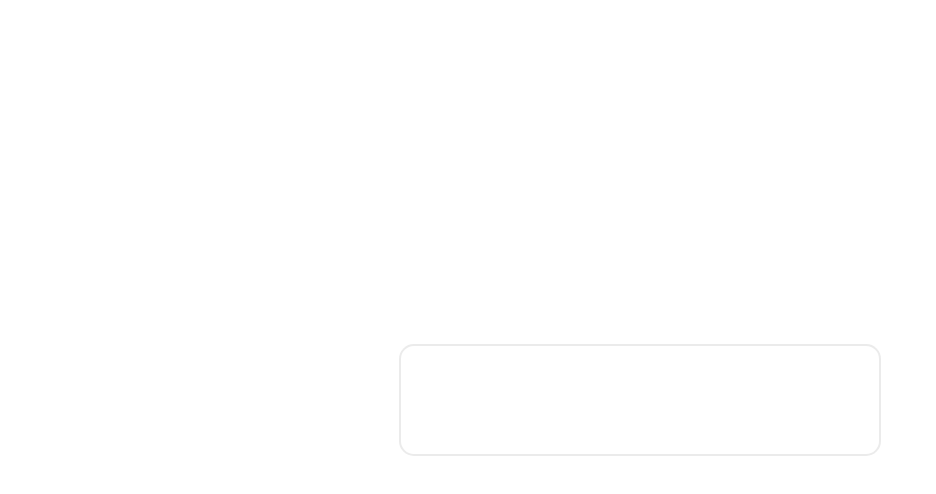
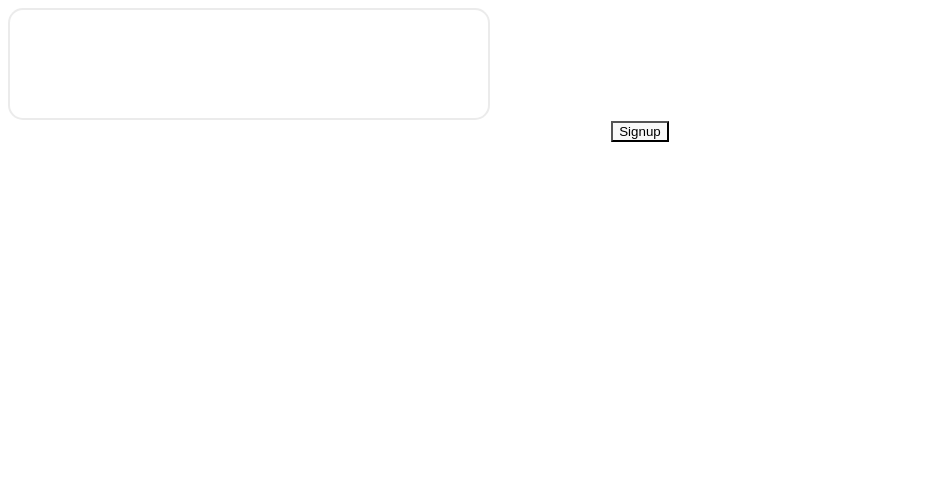
Before and after one commit to aashujames/weather-prediction, a React (Vite) app: page / in a window 1280 px wide. Shown: the top 494 px of the page, without its empty margins (0-936 px from the left). Built offline with nearby package versions, Linux system fonts and the light colour scheme.

Commit message:
button component created

```diff
--- a/src/App.css
+++ b/src/App.css
@@ -1,41 +1,8 @@
 #root {
-  max-width: 1280px;
-  margin: 0 auto;
-  padding: 2rem;
-  text-align: center;
+    max-width: 1280px;
+    margin: 0;
+    padding: 2rem;
+    text-align: center;
+    padding: 0;
+    box-sizing: border-box;
 }
-
-.logo {
-  height: 6em;
-  padding: 1.5em;
-  will-change: filter;
-}
-.logo:hover {
-  filter: drop-shadow(0 0 2em #646cffaa);
-}
-.logo.react:hover {
-  filter: drop-shadow(0 0 2em #61dafbaa);
-}
-
-@keyframes logo-spin {
-  from {
-    transform: rotate(0deg);
-  }
-  to {
-    transform: rotate(360deg);
-  }
-}
-
-@media (prefers-reduced-motion: no-preference) {
-  a:nth-of-type(2) .logo {
-    animation: logo-spin infinite 20s linear;
-  }
-}
-
-.card {
-  padding: 2em;
-}
-
-.read-the-docs {
-  color: #888;
-}
--- a/src/App.tsx
+++ b/src/App.tsx
@@ -2,6 +2,7 @@ import { useState } from "react";
 import reactLogo from "./assets/react.svg";
 import "./App.css";
 import Input from "./components/Input/Input";
+import Button from "./components/Button/Button";
 
 function App() {
     const [count, setCount] = useState(0);
@@ -9,6 +10,7 @@ function App() {
     return (
         <div className="App">
             <Input />
+            <Button>Signup</Button>
         </div>
     );
 }
--- /dev/null
+++ b/src/components/Button/Button.tsx
@@ -0,0 +1,11 @@
+import React, { ForwardRefRenderFunction } from "react";
+
+interface ButtonProps extends React.ButtonHTMLAttributes<HTMLButtonElement> {
+    children?: React.ReactNode;
+}
+
+const Button: React.FC<ButtonProps> = ({ children, ...otherProps }) => {
+    return <button {...otherProps}>{children}</button>;
+};
+
+export default Button;
--- a/src/index.css
+++ b/src/index.css
@@ -1,59 +1,14 @@
 :root {
     font-family: Inter, Avenir, Helvetica, Arial, sans-serif;
-  font-size: 16px;
-  line-height: 24px;
-  font-weight: 400;
 
     color-scheme: light dark;
     color: rgba(255, 255, 255, 0.87);
-  background-color: #242424;
 
     font-synthesis: none;
     text-rendering: optimizeLegibility;
     -webkit-font-smoothing: antialiased;
     -moz-osx-font-smoothing: grayscale;
     -webkit-text-size-adjust: 100%;
-}
-
-a {
-  font-weight: 500;
-  color: #646cff;
-  text-decoration: inherit;
-}
-a:hover {
-  color: #535bf2;
-}
-
-body {
-  margin: 0;
-  display: flex;
-  place-items: center;
-  min-width: 320px;
-  min-height: 100vh;
-}
-
-h1 {
-  font-size: 3.2em;
-  line-height: 1.1;
-}
-
-button {
-  border-radius: 8px;
-  border: 1px solid transparent;
-  padding: 0.6em 1.2em;
-  font-size: 1em;
-  font-weight: 500;
-  font-family: inherit;
-  background-color: #1a1a1a;
-  cursor: pointer;
-  transition: border-color 0.25s;
-}
-button:hover {
-  border-color: #646cff;
-}
-button:focus,
-button:focus-visible {
-  outline: 4px auto -webkit-focus-ring-color;
 }
 
 @media (prefers-color-scheme: light) {
```
Lines whose indentation alone changed are shown as unchanged.
